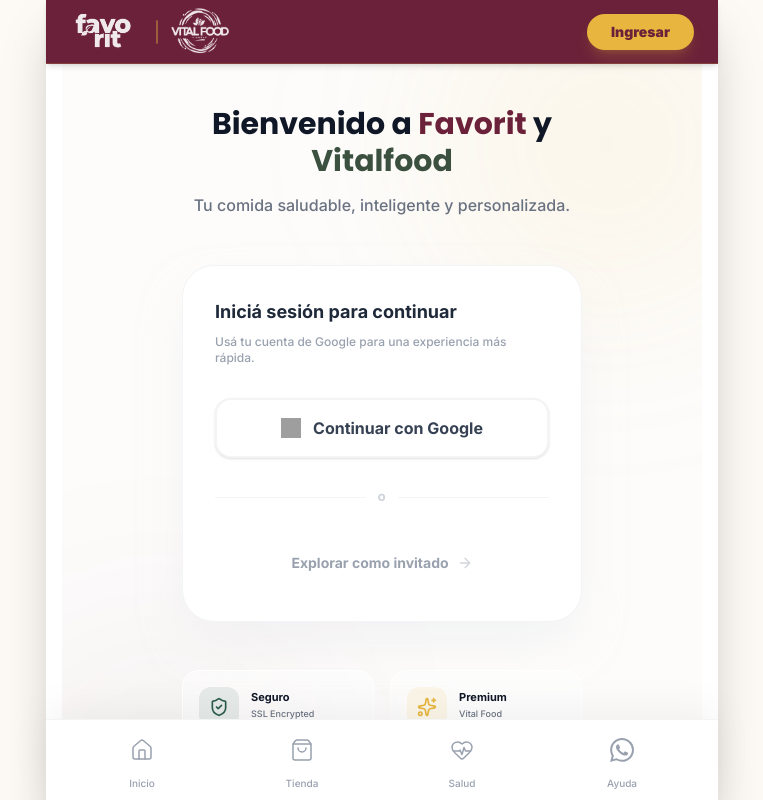
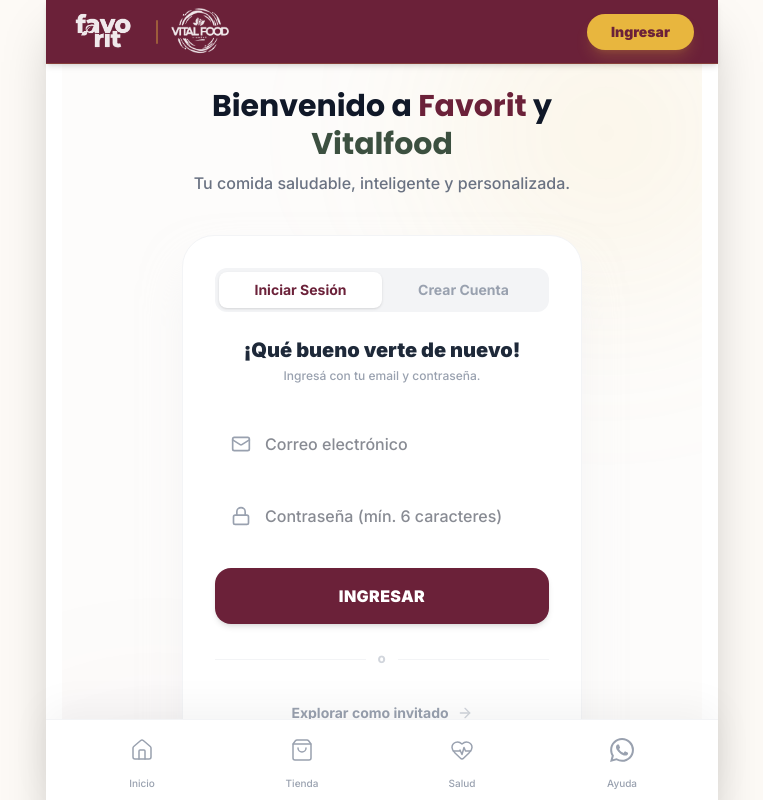
Before and after one commit to gabrielmartinezuba-cyber/Nutri-Favorit, a Next.js app: page /login in a window 1280 px wide. Shown: the top 800 px of the page, without its empty margins (258-1021 px from the left). Built offline with nearby package versions, Linux system fonts and the light colour scheme; no server answers; grey boxes are pictures that could not be loaded.

Commit message:
Pivot to standard Email/Password authentication. Removed Google OAuth.

```diff
--- a/src/app/login/page.tsx
+++ b/src/app/login/page.tsx
@@ -4,12 +4,21 @@
 import { createClient } from '@/lib/supabase/client';
 import { useRouter } from 'next/navigation';
 import { motion, AnimatePresence } from 'framer-motion';
-import { LogIn, ArrowRight, Loader2, Sparkles, User, ShieldCheck } from 'lucide-react';
+import { LogIn, ArrowRight, Loader2, Sparkles, ShieldCheck, Mail, Lock, User as UserIcon, Phone } from 'lucide-react';
 import { useAuthStore } from '@/store/authStore';
 
 export default function LoginPage() {
+  const [isLogin, setIsLogin] = useState(true);
   const [loading, setLoading] = useState(false);
   const [checking, setChecking] = useState(true);
+  const [error, setError] = useState('');
+
+  // Form fields
+  const [email, setEmail] = useState('');
+  const [password, setPassword] = useState('');
+  const [fullName, setFullName] = useState('');
+  const [phone, setPhone] = useState('');
+
   const router = useRouter();
   const supabase = createClient();
   const setUser = useAuthStore((state) => state.setUser);
@@ -38,21 +47,75 @@
     checkSession();
   }, [supabase, router, setUser]);
 
-  const handleGoogleLogin = async () => {
+  const handleSubmit = async (e: React.FormEvent) => {
+    e.preventDefault();
+    setError('');
+
+    if (!email || !password) {
+      setError('Por favor completa todos los campos obligatorios.');
+      return;
+    }
+
+    if (password.length < 6) {
+      setError('La contraseña debe tener al menos 6 caracteres.');
+      return;
+    }
+
+    setLoading(true);
+
     try {
-      setLoading(true);
-      const { error } = await supabase.auth.signInWithOAuth({
-        provider: 'google',
+      if (isLogin) {
+        // LOGIN
+        const { data, error: signInError } = await supabase.auth.signInWithPassword({
+          email,
+          password
+        });
+        if (signInError) throw signInError;
+        if (data.session) {
+            router.push('/');
+        }
+      } else {
+        // REGISTRO
+        if (!fullName || !phone) {
+          setError('El nombre y teléfono son obligatorios para el registro.');
+          setLoading(false);
+          return;
+        }
+
+        const { data, error: signUpError } = await supabase.auth.signUp({
+          email,
+          password,
           options: {
-          redirectTo: `${window.location.origin}/`,
+            data: {
+              first_name: fullName,
+              full_name: fullName,
+              phone: phone,
+              role: 'cliente',
+              favorit_points: 0
+            }
           }
         });
 
-      if (error) throw error;
-    } catch (error) {
-      console.error('Error login:', error);
+        if (signUpError) throw signUpError;
+
+        if (data.session) {
+            router.push('/');
+        } else {
+            setError('Registro exitoso. Si es necesario, revisa tu correo o intenta iniciar sesión.');
+            setIsLogin(true);
+        }
+      }
+    } catch (err: any) {
+      console.error('Auth error:', err);
+      if (err.message.includes('Invalid login credentials')) {
+          setError('Correo o contraseña incorrectos.');
+      } else if (err.message.includes('already registered') || err.message.includes('User already registered')) {
+          setError('Este correo ya está registrado. Intenta iniciar sesión.');
+      } else {
+          setError(err.message || 'Hubo un error al procesar tu solicitud.');
+      }
+    } finally {
       setLoading(false);
-      alert('Hubo un error al conectar con Google. Por favor, intenta de nuevo.');
     }
   };
 
@@ -77,62 +140,142 @@
            className="w-full"
         >
           {/* Logo Area */}
-          <div className="text-center mb-12 flex flex-col items-center">
+          <div className="text-center mb-10 flex flex-col items-center">
             <h1 className="text-3xl font-heading font-black text-gray-900 leading-tight">
               Bienvenido a <span className="text-brand-borravino">Favorit</span> y <span className="text-[#3C5040]">Vitalfood</span>
             </h1>
-            <p className="text-gray-500 mt-3 font-medium">
+            <p className="text-gray-500 mt-2 font-medium">
               Tu comida saludable, inteligente y personalizada.
             </p>
           </div>
 
-          {/* Social Login Section */}
+          {/* Auth Form Section */}
           <div className="bg-white p-8 rounded-[32px] shadow-2xl shadow-gray-200/50 border border-gray-100 flex flex-col gap-6">
-            <div className="flex flex-col gap-2 mb-2">
-               <h2 className="text-lg font-bold text-gray-800">Iniciá sesión para continuar</h2>
-               <p className="text-xs text-gray-400 font-medium">Usá tu cuenta de Google para una experiencia más rápida.</p>
+
+            {/* Toggle */}
+            <div className="flex bg-gray-100 p-1 rounded-xl">
+               <button
+                 type="button"
+                 onClick={() => { setIsLogin(true); setError(''); }}
+                 className={`flex-1 py-2 text-sm font-bold rounded-lg transition-all ${isLogin ? 'bg-white text-brand-borravino shadow-sm' : 'text-gray-400 hover:text-gray-600'}`}
+               >
+                 Iniciar Sesión
+               </button>
+               <button
+                 type="button"
+                 onClick={() => { setIsLogin(false); setError(''); }}
+                 className={`flex-1 py-2 text-sm font-bold rounded-lg transition-all ${!isLogin ? 'bg-white text-brand-borravino shadow-sm' : 'text-gray-400 hover:text-gray-600'}`}
+               >
+                 Crear Cuenta
+               </button>
             </div>
 
+            <div className="flex flex-col gap-1 mb-2 text-center">
+               <h2 className="text-xl font-black text-gray-800">
+                 {isLogin ? '¡Qué bueno verte de nuevo!' : 'Comienza tu viaje saludable'}
+               </h2>
+               <p className="text-xs text-gray-400 font-medium">
+                 {isLogin ? 'Ingresá con tu email y contraseña.' : 'Completá tus datos para registrarte.'}
+               </p>
+            </div>
+
+            <form onSubmit={handleSubmit} className="flex flex-col gap-4">
+               {!isLogin && (
+                 <>
+                   <div className="relative">
+                     <UserIcon className="absolute left-4 top-1/2 -translate-y-1/2 w-5 h-5 text-gray-400" />
+                     <input
+                       type="text"
+                       placeholder="Nombre y Apellido"
+                       value={fullName}
+                       onChange={(e) => setFullName(e.target.value)}
+                       className="w-full bg-gray-50 border-2 border-transparent focus:border-brand-mostaza/50 focus:bg-white rounded-2xl py-3.5 pl-12 pr-4 text-gray-900 font-medium outline-none transition-all"
+                       required={!isLogin}
+                     />
+                   </div>
+                   <div className="relative">
+                     <Phone className="absolute left-4 top-1/2 -translate-y-1/2 w-5 h-5 text-gray-400" />
+                     <input
+                       type="tel"
+                       placeholder="WhatsApp (ej. 54911...)"
+                       value={phone}
+                       onChange={(e) => setPhone(e.target.value)}
+                       className="w-full bg-gray-50 border-2 border-transparent focus:border-brand-mostaza/50 focus:bg-white rounded-2xl py-3.5 pl-12 pr-4 text-gray-900 font-medium outline-none transition-all"
+                       required={!isLogin}
+                     />
+                   </div>
+                 </>
+               )}
+
+               <div className="relative">
+                 <Mail className="absolute left-4 top-1/2 -translate-y-1/2 w-5 h-5 text-gray-400" />
+                 <input
+                   type="email"
+                   placeholder="Correo electrónico"
+                   value={email}
+                   onChange={(e) => setEmail(e.target.value)}
+                   className="w-full bg-gray-50 border-2 border-transparent focus:border-brand-mostaza/50 focus:bg-white rounded-2xl py-3.5 pl-12 pr-4 text-gray-900 font-medium outline-none transition-all"
+                   required
+                 />
+               </div>
+
+               <div className="relative">
+                 <Lock className="absolute left-4 top-1/2 -translate-y-1/2 w-5 h-5 text-gray-400" />
+                 <input
+                   type="password"
+                   placeholder="Contraseña (mín. 6 caracteres)"
+                   value={password}
+                   onChange={(e) => setPassword(e.target.value)}
+                   className="w-full bg-gray-50 border-2 border-transparent focus:border-brand-mostaza/50 focus:bg-white rounded-2xl py-3.5 pl-12 pr-4 text-gray-900 font-medium outline-none transition-all"
+                   required
+                 />
+               </div>
+
+               <AnimatePresence mode="popLayout">
+                 {error && (
+                   <motion.p initial={{ opacity: 0, height: 0 }} animate={{ opacity: 1, height: 'auto' }} exit={{ opacity: 0, height: 0 }} className="text-red-500 text-[11px] font-bold text-center leading-tight">
+                     {error}
+                   </motion.p>
+                 )}
+               </AnimatePresence>
+
                <button
-              id="google-login-btn"
-              type="button"
-              onClick={handleGoogleLogin}
+                 type="submit"
                  disabled={loading}
-              className="w-full bg-white border-2 border-gray-100 py-4 px-6 rounded-2xl flex items-center justify-center gap-3 hover:border-brand-mostaza/30 hover:bg-gray-50 active:scale-95 transition-all shadow-sm"
+                 className="w-full bg-brand-borravino text-white py-4 px-6 rounded-2xl flex items-center justify-center gap-3 hover:bg-[#5a1b30] active:scale-95 transition-all shadow-md font-black tracking-wide mt-2 disabled:opacity-50"
                >
                  {loading ? (
-                <Loader2 className="w-5 h-5 animate-spin text-brand-borravino" />
+                   <Loader2 className="w-5 h-5 animate-spin text-white" />
                  ) : (
-                <>
-                  <img src="https://www.gstatic.com/firebasejs/ui/2.0.0/images/auth/google.svg" alt="Google" className="w-5 h-5" />
-                  <span className="font-bold text-gray-700">Continuar con Google</span>
-                </>
+                   isLogin ? 'INGRESAR' : 'REGISTRARME'
                  )}
                </button>
+            </form>
 
-            <div className="relative flex items-center gap-3 my-2">
+            <div className="relative flex items-center gap-3 my-1">
                <div className="h-[1px] flex-1 bg-gray-100" />
                <span className="text-[10px] uppercase font-black text-gray-300 tracking-widest">O</span>
                <div className="h-[1px] flex-1 bg-gray-100" />
             </div>
 
             <button
+              type="button"
               onClick={() => router.push('/tienda/favorit')}
-              className="w-full py-4 text-sm font-bold text-gray-400 hover:text-brand-borravino transition-colors flex items-center justify-center gap-2"
+              className="w-full py-2 text-sm font-bold text-gray-400 hover:text-brand-borravino transition-colors flex items-center justify-center gap-2"
             >
                Explorar como invitado <ArrowRight className="w-4 h-4 text-gray-300" />
             </button>
           </div>
 
           {/* Trust Badges */}
-          <div className="mt-12 grid grid-cols-2 gap-4">
+          <div className="mt-8 grid grid-cols-2 gap-4">
              <div className="flex items-center gap-3 p-4 bg-white/50 rounded-2xl border border-white">
                 <div className="w-10 h-10 bg-brand-verde/10 rounded-xl flex items-center justify-center text-brand-verde">
                    <ShieldCheck className="w-5 h-5" />
                 </div>
                 <div className="flex flex-col">
                    <span className="text-[11px] font-bold text-gray-900 leading-none">Seguro</span>
-                   <span className="text-[9px] font-medium text-gray-500 mt-1">SSL Encrypted</span>
+                   <span className="text-[9px] font-medium text-gray-500 mt-1">Datos Protegidos</span>
                 </div>
              </div>
              <div className="flex items-center gap-3 p-4 bg-white/50 rounded-2xl border border-white">
@@ -141,7 +284,7 @@
                 </div>
                 <div className="flex flex-col">
                    <span className="text-[11px] font-bold text-gray-900 leading-none">Premium</span>
-                   <span className="text-[9px] font-medium text-gray-500 mt-1">Vital Food</span>
+                   <span className="text-[9px] font-medium text-gray-500 mt-1">Calidad Vital</span>
                 </div>
              </div>
           </div>
```
Also changed, not shown: src/app/auth/callback/route.ts (deleted, +0 -20 lines). Lines whose indentation alone changed are shown as unchanged.
